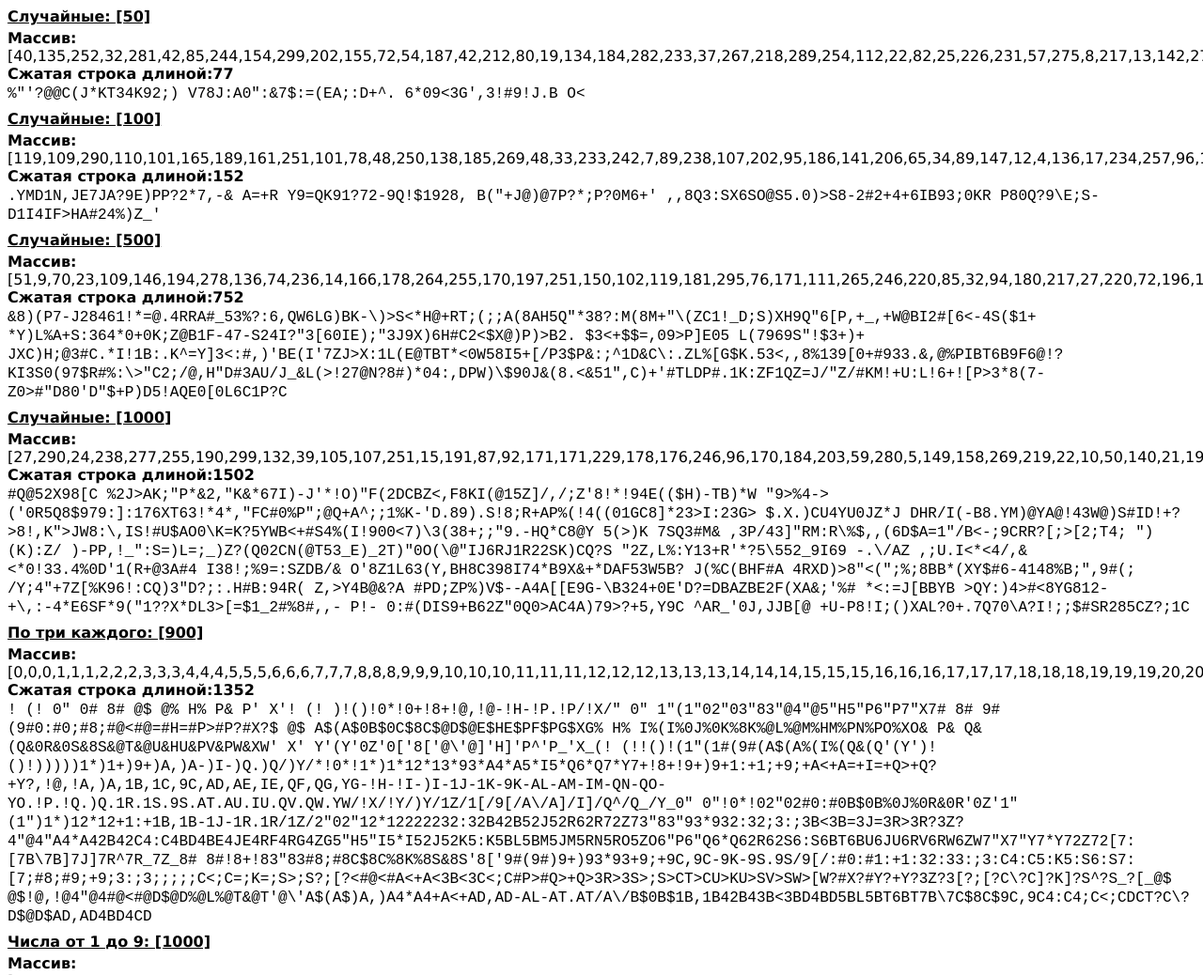
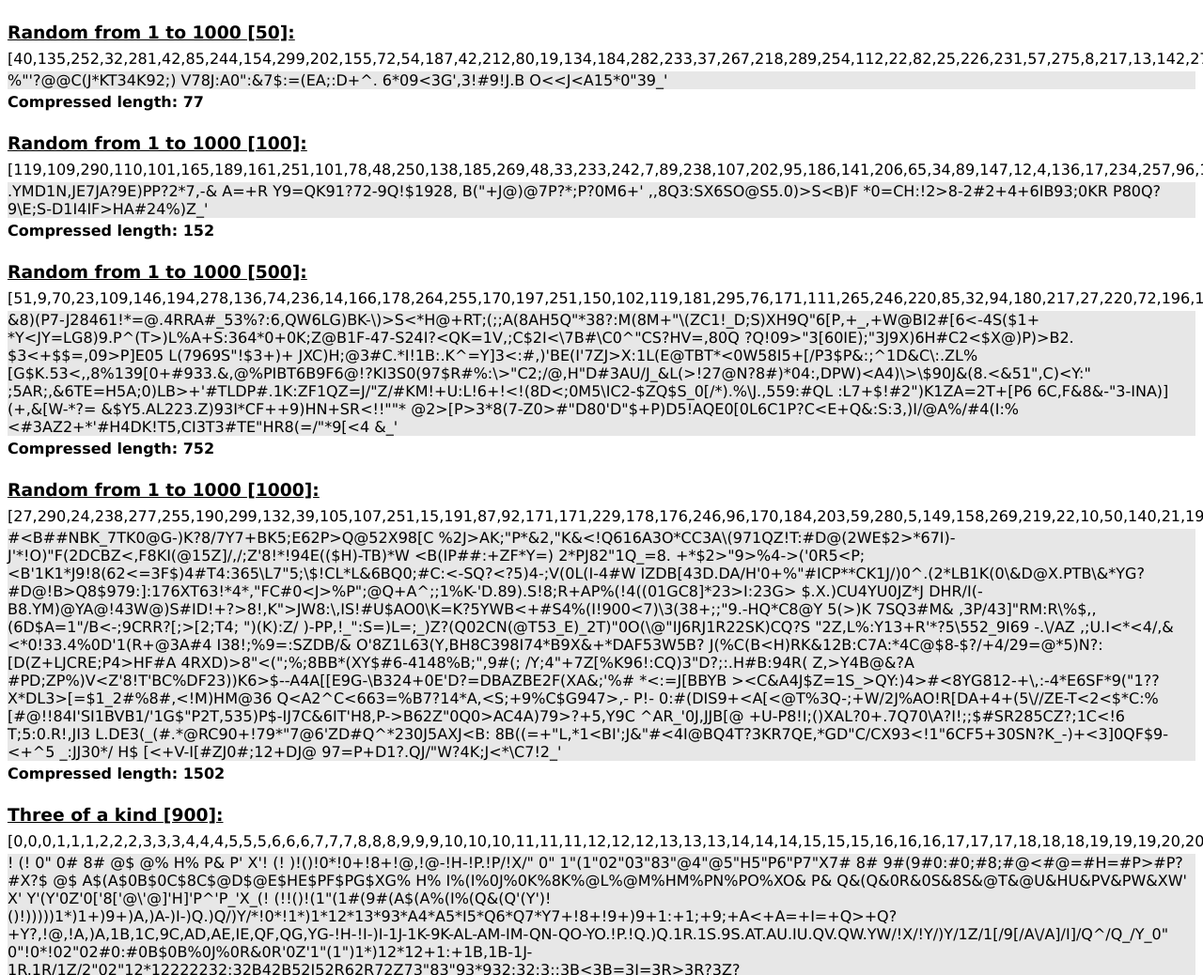
Before and after one commit to glassum/compress, a plain HTML site: page index.html in a window 1280 px wide. Shown: the top 1038 px of the page at 94% size. Drawn offline with Linux system fonts and the light colour scheme.

Commit message:
Add files via upload

```diff
--- a/compress.css
+++ b/compress.css
@@ -1,5 +1,8 @@
 body { font-family:Verdana; font-size: 1rem; margin:0; padding:0 0.5rem; }
 strong { font-family:Verdana; }
 
-h4 { margin:0.5rem 0 0 0; text-decoration:underline;  }
+h3 { margin:1.5rem 0 0.5rem; text-decoration:underline; }
+h4 { margin:0.25rem 0; }
+div { margin:0.25rem 0; }
+p { margin:0.25rem 0; background:#E7E7E7; /*white-space:preserve-breaks;*/ }
 #main div { margin-top:0.25rem; }
--- a/compress.js
+++ b/compress.js
@@ -50,23 +50,25 @@ function fromChars(string) {
 function check(description, array_in) {
     let compressed = toChars(toBits(array_in));
     console.log(description, ": [" + array_in.length + "]", array_in);
-    console.log(compressed);
     let array_out = fromBits(fromChars(compressed));
     console.log("Совпадают:",
         array_in.length === array_out.length &&
         !array_in.some((v, i) => array_in[i] !== array_out[i])
     );
 
-    let label = document.createElement("h4");
-    label.innerHTML = description + ": [" + array_in.length + "]";
+    let h3 = document.createElement("h3");
+    h3.innerHTML = description + " [" + array_in.length + "]:";
     let div = document.createElement("div");
-    div.innerHTML = "<strong>Массив:</strong><br> [" + array_in + "]";
-    let stream = document.createElement("code");
-    stream.innerHTML = "<strong>Сжатая строка длиной:" + compressed.length + "</strong><br>" + compressed;
+    div.innerHTML = /*"<h4>Source array:</h4> */"[" + array_in + "]";
+    let h4 = document.createElement("h4");
+    h4.innerHTML = "<h4>Compressed length: " + compressed.length + "</h4>";
+    let p = document.createElement("p");
+    p.innerText = compressed;
     let main = document.getElementById("main");
-    main.appendChild(label)
+    main.appendChild(h3)
     main.appendChild(div);
-    main.appendChild(stream);
+    main.appendChild(p);
+    main.appendChild(h4)
 }
 
 window.onload = () => {
@@ -74,7 +76,7 @@ window.onload = () => {
     [50, 100, 500, 1000].map(v => {
         let array = [];
         for (let i = 0; i < v; i++) array[i] = 1 + Math.trunc(Math.random() * Max);
-        check("Случайные", array);
+        check("Random from 1 to 1000", array);
     })
 
     {
@@ -84,7 +86,7 @@ window.onload = () => {
             array[i * 3 + 1] = i;
             array[i * 3 + 2] = i;
         }
-        check("По три каждого", array);
+        check("Three of a kind", array);
     }
 
     [1, 2, 3].map(v => {
@@ -92,7 +94,7 @@ window.onload = () => {
         let one = Math.pow(10, (v - 1));
         let ten = Math.pow(10, (v + 0)) - one;
         for (let i = 0; i < 1000; i++) array[i] = one + Math.trunc(Math.random() * ten);
-        check("Числа от " + one + " до " + ten, array);
+        check("Random from " + one + " to " + (ten + one - 1), array);
     })
 
 }
```
